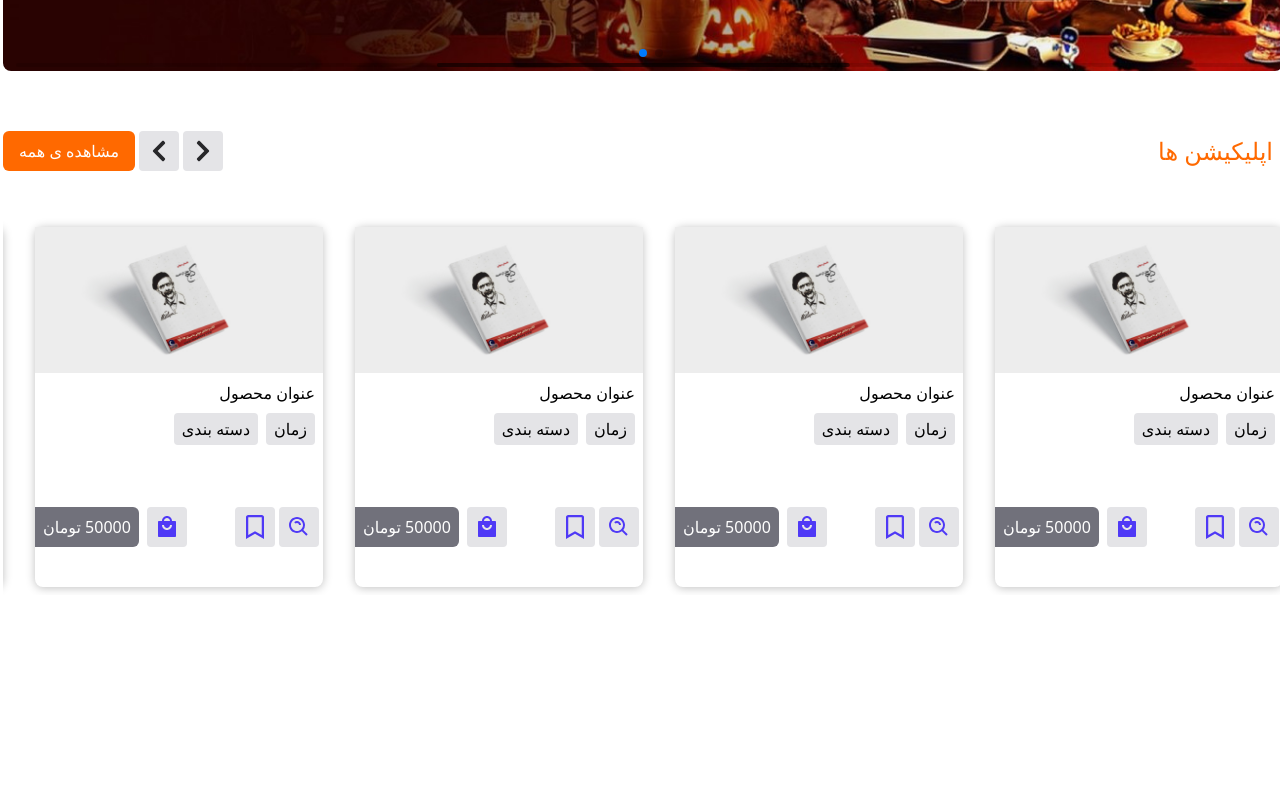
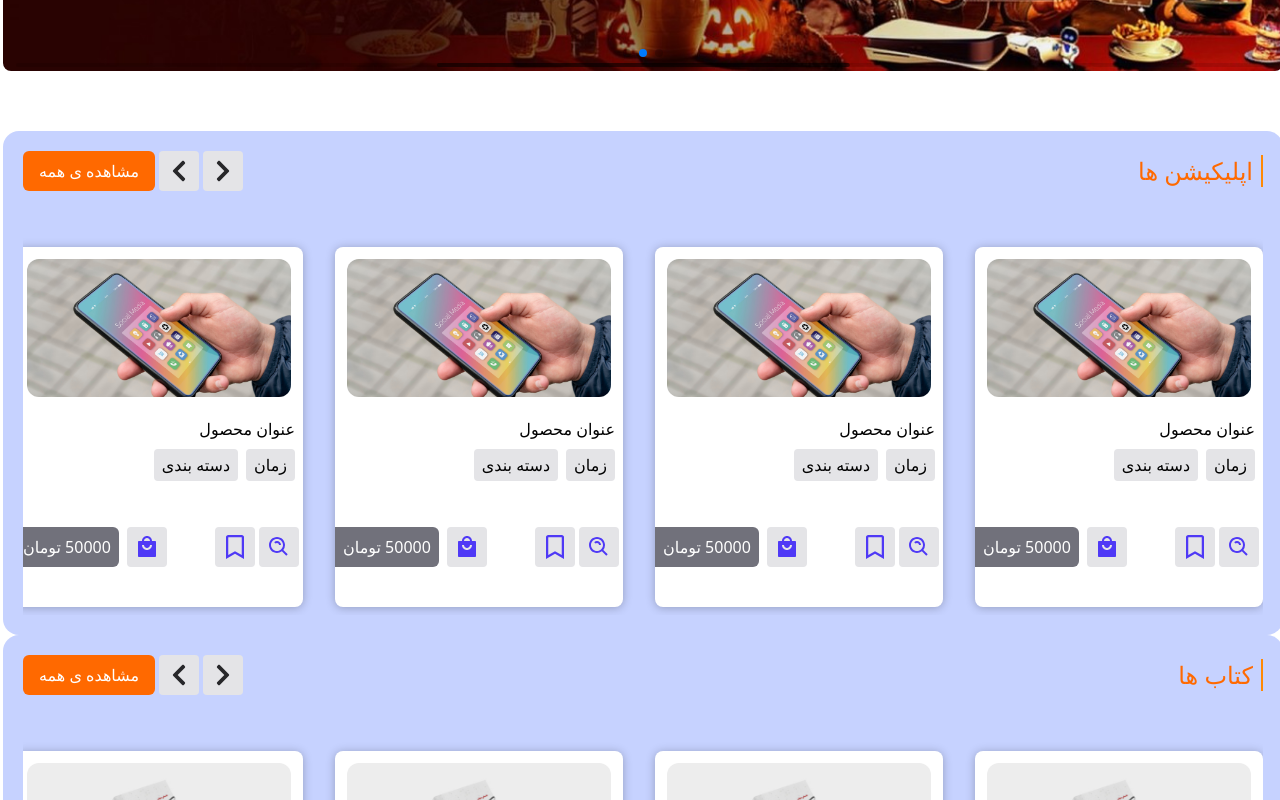
Before and after one commit to smiinmhrn/E-commerce, a Next.js app: page / in a window 1280 px wide. Shown: the part 520-1320 px from the top of the page. Before the commit the page ends 1115 px from the top, so only its background shows below. Built offline with nearby package versions, Linux system fonts and the light colour scheme.

Commit message:
did some refactores and added book slider.

```diff
--- a/app/page.js
+++ b/app/page.js
@@ -9,7 +9,16 @@ export default function Home() {
 
       <main>
         <Swiper />
-        <BoxSlider />
+        <BoxSlider
+          imgurl={"/applicationslider/applications.png"}
+          title={"عنوان محصول"}
+          header={"اپلیکیشن ها"}
+        />
+        <BoxSlider
+          imgurl={"/bookslider/ganj.jpg"}
+          title={"عنوان محصول"}
+          header={"کتاب ها"}
+        />
       </main>
     </>
   );
--- a/components/BoxSlider/Box.jsx
+++ b/components/BoxSlider/Box.jsx
@@ -1,26 +1,27 @@
 import Image from "next/image";
 import { RiShoppingBag4Fill } from "react-icons/ri";
-import Link from "next/link";
 import { FaRegBookmark } from "react-icons/fa";
 
 import { BiSearchAlt } from "react-icons/bi";
 
-const Box = () => {
+const Box = ({imgurl, title}) => {
   return (
-    <div className="pt-2 hover:pt-0 transition-all duration-300">
-      <article className="sliderItem relative h-90 w-72 m-2 rounded-lg shadow-[0px_1px_10px_rgba(0,0,0,0.25)] transition-all duration-300 hover:shadow-[0px_1px_8px_rgba(0,0,0,0.5)] ">
+    <article className="pt-2 hover:pt-0 transition-all duration-300">
+      <div className="sliderItem relative h-90 w-72 m-2 rounded-lg shadow-[0px_1px_10px_rgba(0,0,0,0.25)] transition-all duration-300 hover:shadow-[0px_1px_8px_rgba(0,0,0,0.5)] bg-white">
         <div>
           <Image
-            src="/boxslider/ganj.jpg"
+            // src="/applicationslider/applications.png"
+            src={imgurl}
             width={288}
             height={160}
             alt="product image"
-            className="object-cover"
+            className="object-cover p-3 rounded-3xl"
           />
         </div>
 
         <div>
-          <h3 className="m-2">عنوان محصول</h3>
+          {/* <h3 className="m-2">عنوان محصول</h3> */}
+          {<h3 className="m-2">{title}</h3>}
           <div className="flex justify-start items-center gap-2 m-2">
             <div
               href={"/"}
@@ -48,8 +49,8 @@ const Box = () => {
             </div>
           </div>
         </div>
-      </article>
-    </div>
+      </div>
+    </article>
   );
 };
 
--- a/components/BoxSlider/BoxSlider.jsx
+++ b/components/BoxSlider/BoxSlider.jsx
@@ -8,7 +8,7 @@ import { FaChevronLeft } from "react-icons/fa";
 import { useRef } from "react";
 import Link from "next/link";
 
-const BoxSlider = () => {
+const BoxSlider = ({imgurl, title, header}) => {
   const carouselRef = useRef();
   const carouselSwitcher = (data) => {
     if (carouselRef.current) {
@@ -21,10 +21,10 @@ const BoxSlider = () => {
   };
 
   return (
-    <section className="container mx-auto">
+    <section className="container mx-auto bg-indigo-200 p-5 rounded-2xl">
       <header className=" flex justify-between items-center">
         <h2 className="text-orange-500 text-2xl border-r-orange-400 border-r-2 pr-2">
-         اپلیکیشن ها
+          {header}
         </h2>
 
         <div className=" flex items-center gap-1 text-zinc-800">
@@ -48,7 +48,7 @@ const BoxSlider = () => {
         <div className="flex items-center gap-4 mt-10 w-max mx-2">
           {Array.from({ length: 16 }).map((_, index) => (
             <Link href="/shop" key={index}>
-              <Box />
+              <Box imgurl={imgurl} title={title}/>
             </Link>
           ))}
         </div>
```
Also changed, not shown: public/applicationslider/applications.png (added), public/bookslider/ganj.jpg (renamed from public/boxslider/ganj.jpg).
